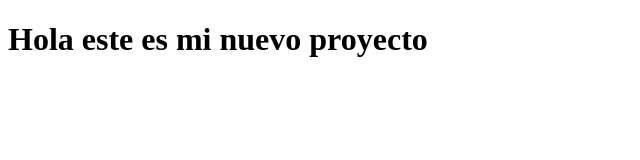
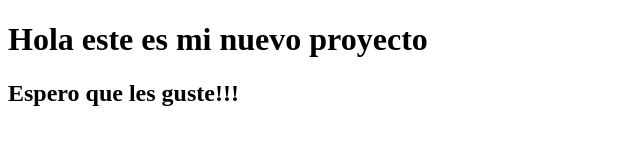
Before and after one commit to Lore19513/Git_Lab2, a plain HTML site: page index.html in a window 1280 px wide. Shown: the whole page, without its empty margins (0-640 px from the left). Drawn offline with Linux system fonts and the light colour scheme.

Commit message:
Se agrego un mensaje

```diff
--- a/index.html
+++ b/index.html
@@ -7,5 +7,6 @@
 </head>
 <body>
     <h1>Hola este es mi nuevo proyecto</h1>
+    <h2>Espero que les guste!!!</h2>
 </body>
 </html>
```
